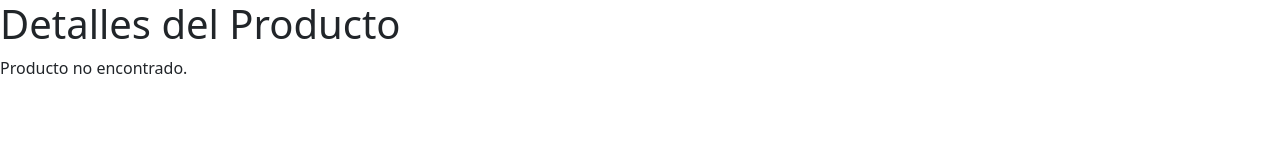
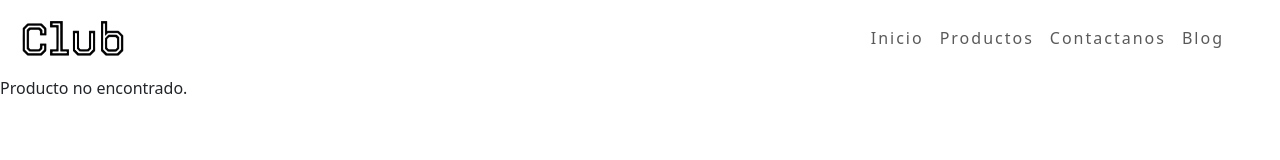
Before and after one commit to RobertoRG4/Evidencia3, a website: page Paginas/producto.html in a window 1280 px wide. Drawn offline with nearby package versions, Linux system fonts and the light colour scheme.

Commit message:
producto.js

```diff
--- a/Paginas/producto.html
+++ b/Paginas/producto.html
@@ -9,10 +9,59 @@
       rel="stylesheet"
     />
     <script src="../node_modules/bootstrap/dist/js/bootstrap.min.js"></script>
+    <script src="../node_modules/jquery/dist/jquery.min.js"></script>
   </head>
   <body>
     <header>
-      <h1>Detalles del Producto</h1>
+      <nav class="navbar navbar-expand-lg navbar-light">
+        <a class="navbar-brand" href="../index.html">
+          <img src="../public/Club.png" alt="Logo" width="150" height="50" />
+        </a>
+        <button
+          class="navbar-toggler"
+          type="button"
+          data-bs-toggle="collapse"
+          data-bs-target="#navbarNav"
+          aria-controls="navbarNav"
+          aria-expanded="false"
+          aria-label="Toggle navigation"
+        >
+          <span class="navbar-toggler-icon"></span>
+        </button>
+        <div class="collapse navbar-collapse pe-5" id="navbarNav">
+          <ul class="navbar-nav ms-auto">
+            <li class="nav-item active">
+              <a
+                class="nav-link"
+                style="letter-spacing: 2px"
+                href="../index.html"
+                >Inicio</a
+              >
+            </li>
+            <li class="nav-item">
+              <a
+                class="nav-link"
+                style="letter-spacing: 2px"
+                href="./tienda.html"
+                >Productos</a
+              >
+            </li>
+            <li class="nav-item active">
+              <a
+                class="nav-link"
+                style="letter-spacing: 2px"
+                href="./contactanos.html"
+                >Contactanos</a
+              >
+            </li>
+            <li class="nav-item">
+              <a class="nav-link" style="letter-spacing: 2px" href="./blog.html"
+                >Blog</a
+              >
+            </li>
+          </ul>
+        </div>
+      </nav>
     </header>
     <main id="producto-info"></main>
     <script src="./producto.js"></script>
--- a/Paginas/producto.js
+++ b/Paginas/producto.js
@@ -32,14 +32,13 @@ const productId = urlParams.get("id");
 const producto = data.find((p) => p.id == productId);
 
 if (producto) {
-  document.getElementById("producto-info").innerHTML = `
+  $("#producto-info").html(`
                 <img src="${producto.imgURL}" alt="${producto.nombre}" style="width: 300px; height: auto;">
                 <h2>${producto.nombre}</h2>
                 <p>Precio: ${producto.precio}</p>
                 <p>${producto.descripcion}</p>
                 <a href="./tienda.html">Volver a la tienda</a>
-            `;
+            `);
 } else {
-  document.getElementById("producto-info").innerHTML =
-    `<p>Producto no encontrado.</p>`;
+  $("#producto-info").html(`<p>Producto no encontrado.</p>`);
 }
```
Also changed, not shown: 1 other file.
